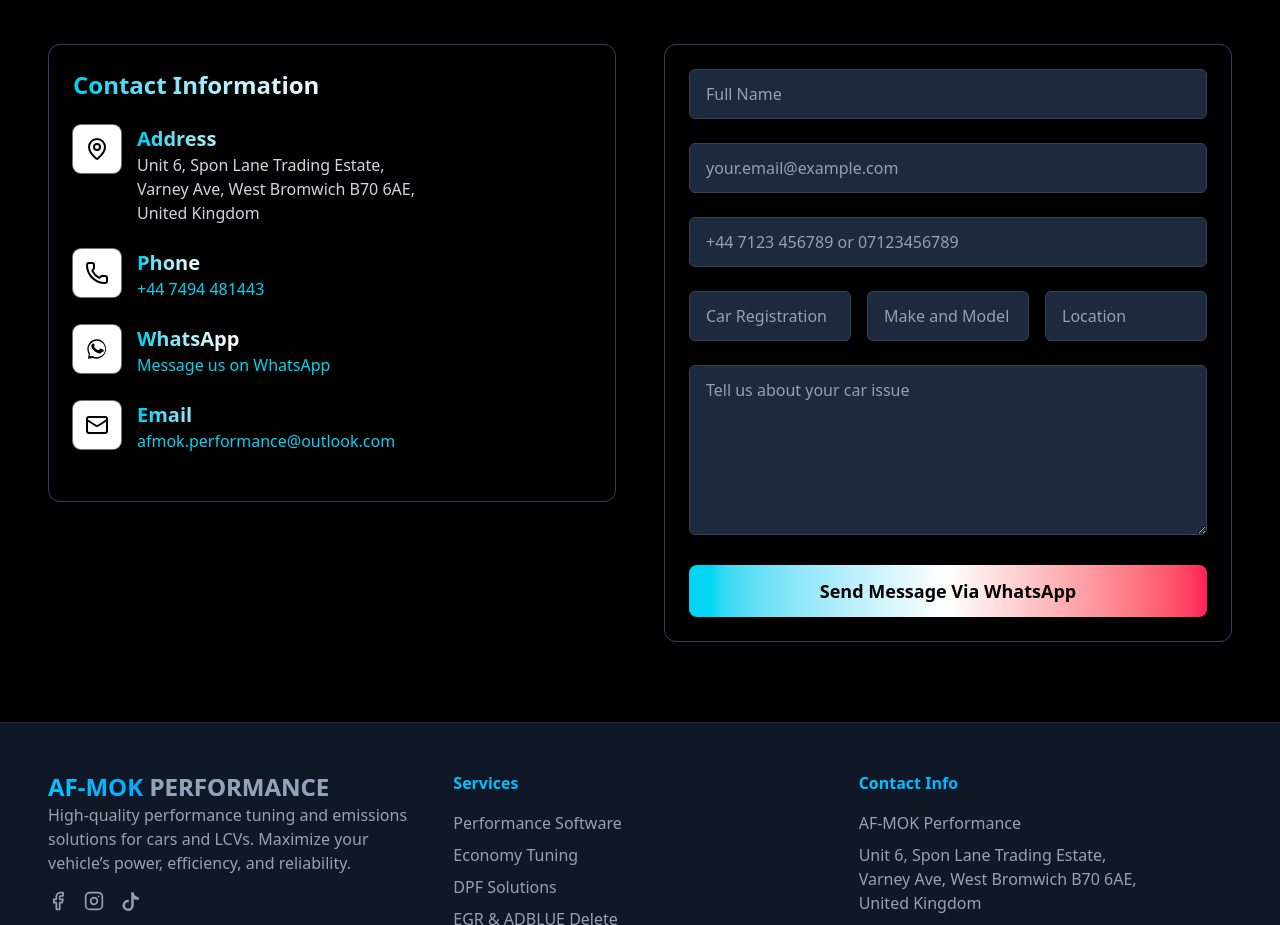
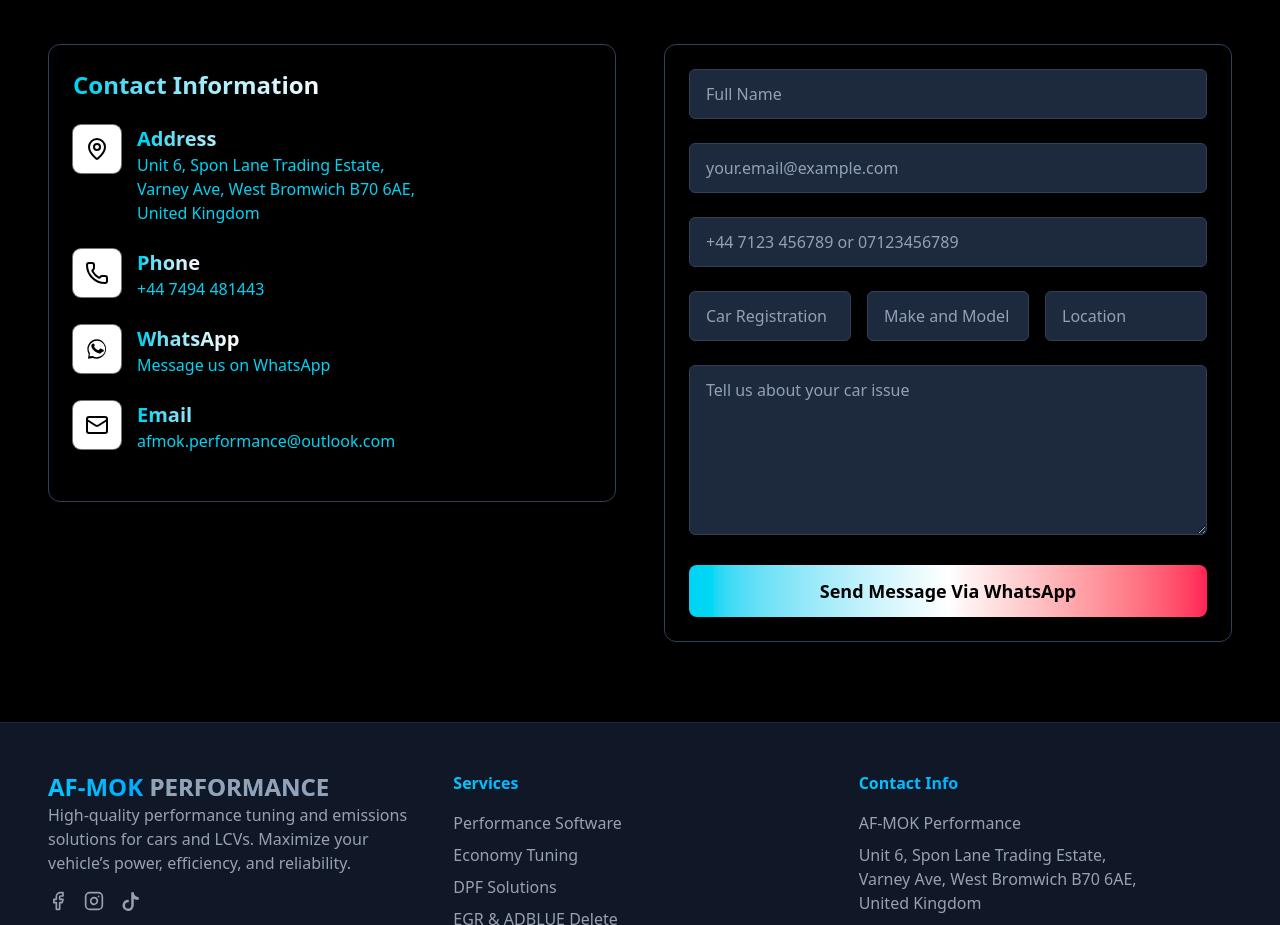
Before and after one commit to shandiru/Af---Mok---Performance, a React (Vite) app: page / in a window 1280 px wide. Shown: the part 4020-4945 px from the top of the page. Built offline with nearby package versions, Linux system fonts and the light colour scheme.

Commit message:
Clickable address

```diff
--- a/src/components/Contact.jsx
+++ b/src/components/Contact.jsx
@@ -126,6 +126,12 @@ United Kingdom`;
 
               {/* Address */}
               <div className="flex items-start space-x-4 mb-6">
+                <a
+                  href={`https://www.google.com/maps/search/?api=1&query=${encodeURIComponent(address)}`}
+                  target="_blank"
+                  rel="noopener noreferrer"
+                  className="flex items-start space-x-4"
+                >
                   <div className="bg-white text-black p-3 rounded-lg shadow-sm ring-1 ring-slate-200/50">
                     <MapPin size={24} />
                   </div>
@@ -133,9 +139,11 @@ United Kingdom`;
                     <h4 className="text-xl font-bold bg-gradient-to-r from-cyan-400 via-white to-rose-500 bg-clip-text text-transparent">
                       Address
                     </h4>
-                  <p className="text-gray-300 whitespace-pre-line">{address}</p>
+                    <p className="text-cyan-400 hover:text-cyan-300 whitespace-pre-line">{address}</p>
                   </div>
+                </a>
               </div>
+
 
               {/* Phone */}
               <div className="flex items-start space-x-4 mb-6">
```
Lines whose indentation alone changed are shown as unchanged.
